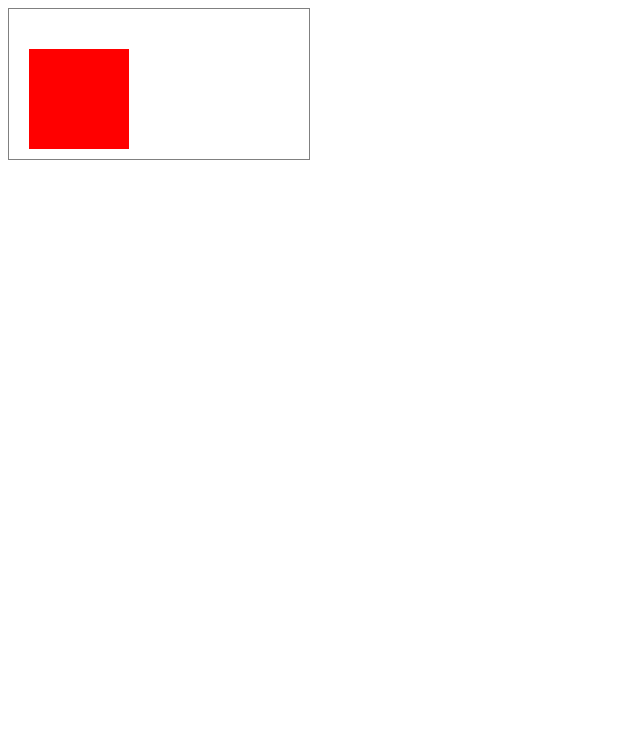
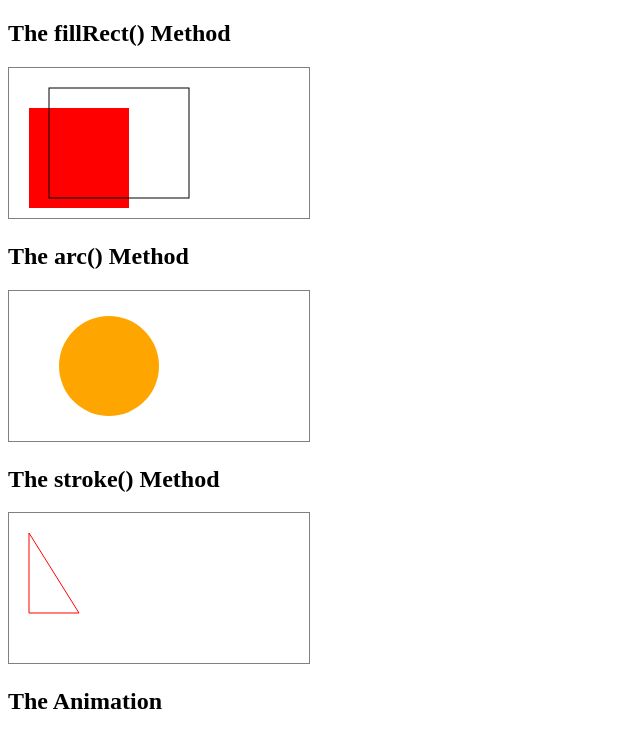
Before and after one commit to tou-shiro/IT121, a plain HTML site: page HW9/index.html in a window 1280 px wide. Shown: the top 732 px of the page, without its empty margins (0-640 px from the left). Drawn offline with Linux system fonts and the light colour scheme.

Commit message:
completed

```diff
--- a/HW9/index.html
+++ b/HW9/index.html
@@ -16,14 +16,63 @@
 
     <body>
 
-        <!-- <canvas id="picasso" height=640 width=480 ></canvas> -->
+        <!-- <canvas id="picasso" height=640 width=480 ></canvas>-->
+
+        <h2>The fillRect() Method</h2>
         <canvas id="picasso" width="300" height="150" style="border:1px solid grey"></canvas>
+
+        <h2>The arc() Method</h2>
+        <canvas id="myCanvas2" width="300" height="150" style="border:1px solid grey"></canvas>
+
+        <h2>The stroke() Method</h2>
+        <canvas id="myCanvas3" width="300" height="150" style="border:1px solid grey"></canvas>
+
+        <h2>The Animation</h2>
+        <canvas id="animationCanvas" width="600" height="300" style="border:1px solid grey"></canvas>
 
         <script>
             let canvas = document.getElementById('picasso');
             let context = canvas.getContext('2d');
             context.fillStyle = "red";
             context.fillRect(20, 40, 100, 100);
+            context.strokeRect(40, 20, 140, 110);
+
+            let canvas2 = document.getElementById('myCanvas2');
+            let context2 = canvas2.getContext('2d');
+            context2.beginPath();
+            context2.arc(100, 75, 50, 0, 2 * Math.PI);
+            context2.fillStyle = "orange";
+            context2.fill();
+
+            const canvas3 = document.getElementById("myCanvas3");
+            const context3 = canvas3.getContext("2d");
+            context3.beginPath();
+            context3.moveTo(20, 20);
+            context3.lineTo(20, 100);
+            context3.lineTo(70, 100);
+            context3.closePath();
+            context3.strokeStyle = "red";
+            context3.stroke();
+
+            const animaCanvas = document.getElementById('animationCanvas');
+            const animaContext = animaCanvas.getContext('2d');
+
+            let xPos = 50;  // Starting X position of the rectangle
+            let speed = 2;  // Speed at which the rectangle moves
+
+            // Function to animate the rectangle
+            function animate() {
+                animaContext.clearRect(0, 0, animaCanvas.width, animaCanvas.height); // Clear the canvas
+                animaContext.fillStyle = 'green';  // Set fill color
+                animaContext.fillRect(xPos, 200, 100, 50); // Draw the rectangle
+
+                xPos += speed;  // Move the rectangle
+                if (xPos > animaCanvas.width) xPos = -100;  // Reset the position when it goes off-screen
+            }
+
+            // Call the animate function every 30ms to update the canvas
+            setInterval(animate, 30);
+
         </script>
 
     </body>
```
